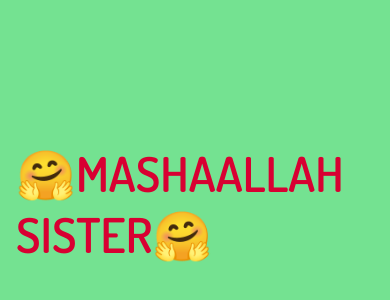
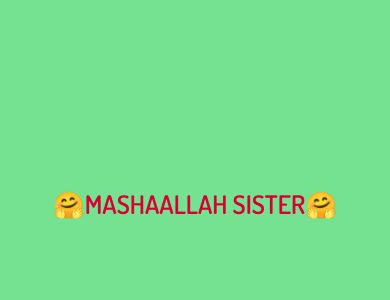
Before and after one commit to erion-meta/Valentine, a plain HTML site: page html/page2.html in a window 390 px wide. Shown: the part 218-518 px from the top of the page. Drawn offline with Linux system fonts and the light colour scheme.

Commit message:
Media query text

```diff
--- a/css/pages.css
+++ b/css/pages.css
@@ -26,3 +26,15 @@ h1 {
   color: #d80032;
   margin: 2rem 1rem;
 }
+
+@media only screen and (max-width: 600px) {
+  .page2-h1 {
+    font-size: 2.1rem;
+  }
+}
+
+@media only screen and (max-width: 450px) {
+  .page2-h1 {
+    font-size: 1.6rem;
+  }
+}
--- a/html/page2.html
+++ b/html/page2.html
@@ -19,6 +19,6 @@
     </style>
   </head>
   <body>
-    <h1>🤗MASHAALLAH SISTER🤗</h1>
+    <h1 class="page2-h1">🤗MASHAALLAH SISTER🤗</h1>
   </body>
 </html>
```
